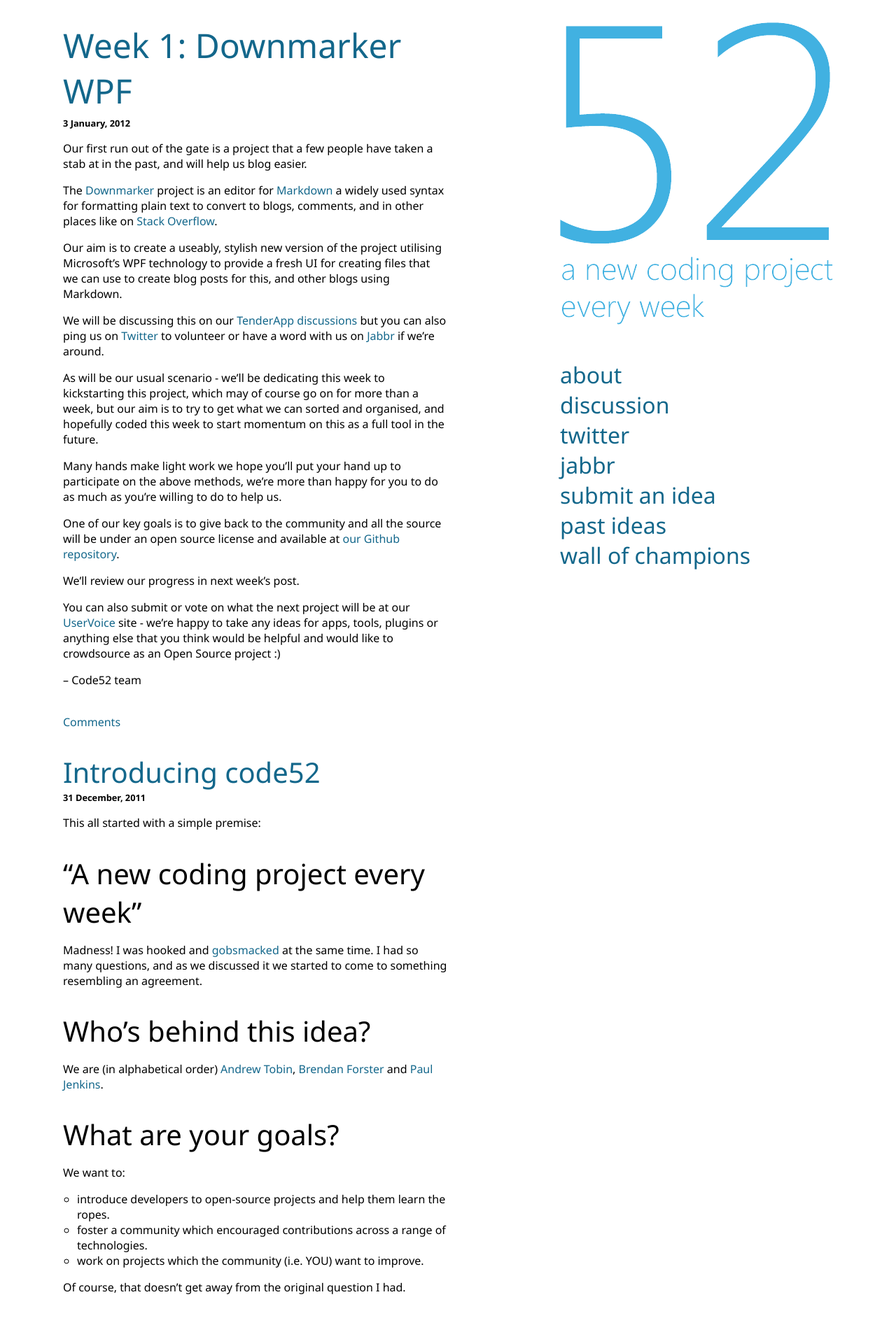
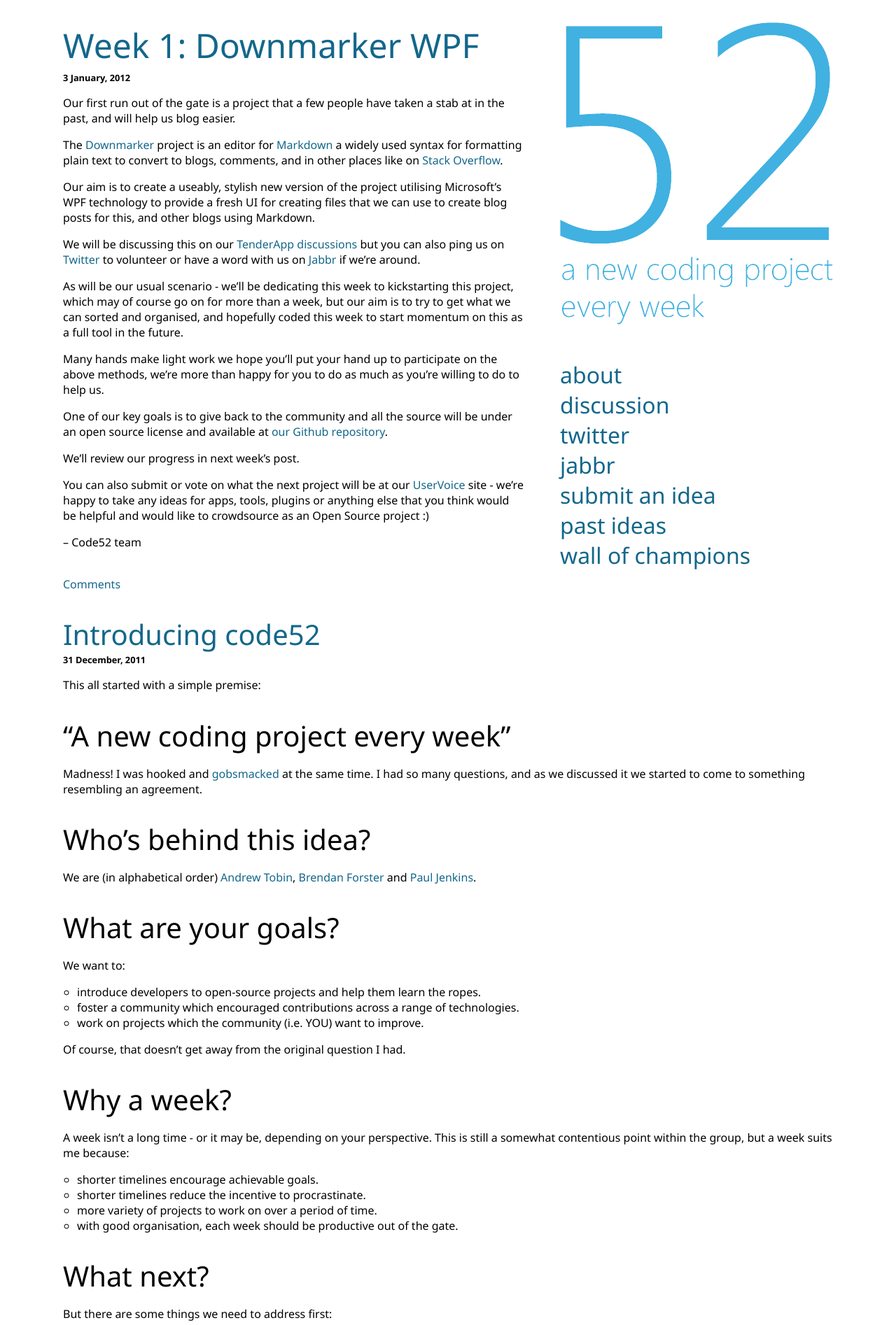
Before and after one commit to Code52/code52.github.com, a Jekyll site: the page built from index.md, in a window 1280 px wide. Shown: the top 1894 px of the page at 70% size. Built offline with Jekyll 4.4.1, drawn with Linux system fonts in a browser that asks for light colours; Markdown is read by kramdown in place of the engine named in the settings; comment, search, counter and statistics services are not loaded.

Commit message:
giving content more space

```diff
--- a/css/style.css
+++ b/css/style.css
@@ -10,10 +10,10 @@
 .entry ul, .idea ul { margin-left:10px; }
 .entry li, .idea li{ margin-left:10px; list-style-type:circle;}
 #homelink:hover { background:none; }
-#side { float:right;color: #41b1e1; }
+#side { float:right;color: #41b1e1; margin-left:50px; }
 #side .section { margin-top:50px; padding:0;}
 #side .section ul { font-size:2em; }
-#content { width:50%;}
+#content { width:auto;}
 img
 {
   width: auto !important;
```
Also changed, not shown: 3 other files.
